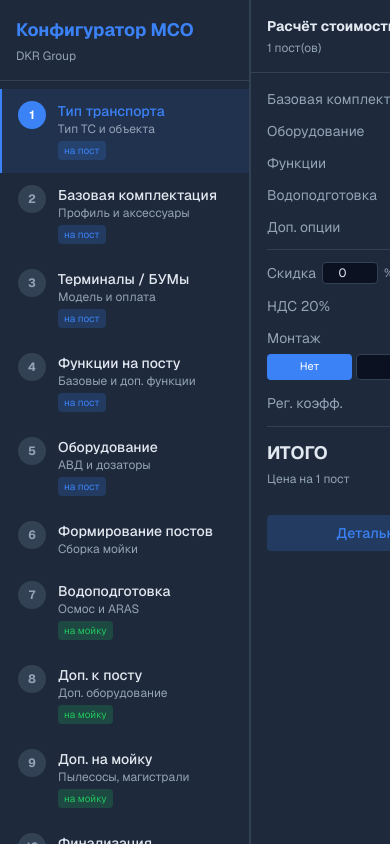
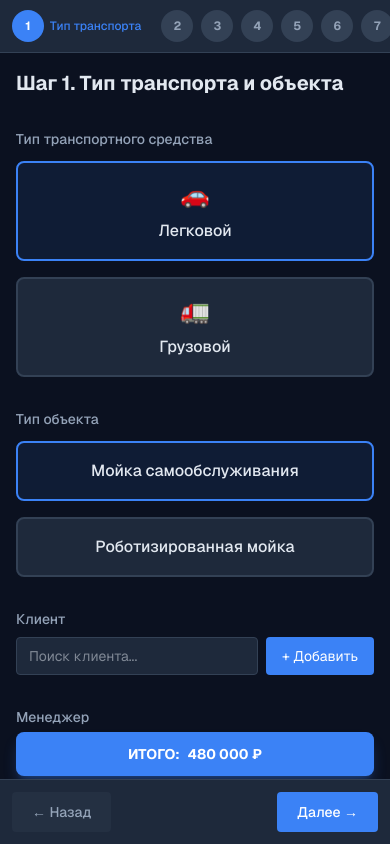
Before and after one commit to alexamatv/dkr-configurator, a Next.js app: page / in a window 390 px wide. Built offline with nearby package versions, Linux system fonts and the light colour scheme.

Commit message:
responsive mobile layout

```diff
--- a/src/app/globals.css
+++ b/src/app/globals.css
@@ -49,6 +49,15 @@ body {
   background: var(--muted);
 }
 
+/* Hide scrollbar for mobile nav */
+.scrollbar-hide {
+  -ms-overflow-style: none;
+  scrollbar-width: none;
+}
+.scrollbar-hide::-webkit-scrollbar {
+  display: none;
+}
+
 /* Radio card styles */
 .radio-card {
   cursor: pointer;
--- a/src/components/CostPanel.tsx
+++ b/src/components/CostPanel.tsx
@@ -1,5 +1,6 @@
 'use client';
 
+import { useState } from 'react';
 import type { WizardState, Step10Data, MontageType } from '@/types';
 import {
   profiles,
@@ -20,7 +21,7 @@ function fmt(n: number): string {
   return n.toLocaleString('ru-RU') + ' ₽';
 }
 
-export function CostPanel({ state, onUpdateStep10 }: CostPanelProps) {
+function useCostCalc(state: WizardState) {
   const posts = state.posts.length > 0 ? state.posts : [];
   const postCount = Math.max(posts.length, 1);
 
@@ -91,9 +92,6 @@ export function CostPanel({ state, onUpdateStep10 }: CostPanelProps) {
   const regionalCoeff = state.step10.regionalCoefficient;
   const total = (afterDiscount + vatAmount + montageAmount) * regionalCoeff;
 
-  const update10 = (patch: Partial<Step10Data>) =>
-    onUpdateStep10({ ...state.step10, ...patch });
-
   const lines: [string, number][] = [
     ['Базовая комплектация', profilePrice * postCount],
     ['Оборудование', (avdPrice + bumPrice) * postCount],
@@ -102,18 +100,45 @@ export function CostPanel({ state, onUpdateStep10 }: CostPanelProps) {
     ['Доп. опции', postExtrasPrice + vacuumPrice + washExtrasPrice + pipelinesPrice],
   ];
 
+  return {
+    postCount,
+    lines,
+    subtotal,
+    discountPct,
+    discountAmount,
+    vatPct,
+    vatAmount,
+    montage,
+    montageAmount,
+    regionalCoeff,
+    total,
+  };
+}
+
 const montageOptions: { value: MontageType; label: string }[] = [
   { value: 'none', label: 'Нет' },
   { value: 'commissioning', label: '5%' },
   { value: 'full', label: '10%' },
 ];
 
+function CostContent({
+  state,
+  onUpdateStep10,
+  calc,
+}: {
+  state: WizardState;
+  onUpdateStep10: (data: Step10Data) => void;
+  calc: ReturnType<typeof useCostCalc>;
+}) {
+  const {
+    postCount, lines, subtotal, discountPct, discountAmount,
+    vatPct, vatAmount, montage, montageAmount, regionalCoeff, total,
+  } = calc;
+
+  const update10 = (patch: Partial<Step10Data>) =>
+    onUpdateStep10({ ...state.step10, ...patch });
+
   return (
-    <div className="w-[300px] shrink-0 bg-surface border-l border-border overflow-y-auto">
-      <div className="p-4 border-b border-border">
-        <h3 className="text-sm font-bold text-foreground">Расчёт стоимости</h3>
-        <p className="text-xs text-muted mt-1">{postCount} пост(ов)</p>
-      </div>
     <div className="p-4 space-y-3 text-sm">
       {lines.map(([label, value]) => (
         <div key={label} className="flex justify-between">
@@ -123,7 +148,6 @@ export function CostPanel({ state, onUpdateStep10 }: CostPanelProps) {
       ))}
 
       <div className="border-t border-border pt-3 space-y-3">
-          {/* Скидка — всегда видна, с инлайн-полем */}
         <div className="flex items-center justify-between">
           <div className="flex items-center gap-1.5">
             <span className="text-muted">Скидка</span>
@@ -142,13 +166,11 @@ export function CostPanel({ state, onUpdateStep10 }: CostPanelProps) {
           </span>
         </div>
 
-          {/* НДС */}
         <div className="flex justify-between">
           <span className="text-muted">НДС {vatPct}%</span>
           <span className="font-medium">{fmt(vatAmount)}</span>
         </div>
 
-          {/* Монтаж — всегда видна, инлайн-выбор */}
         <div className="space-y-1.5">
           <div className="flex items-center justify-between">
             <span className="text-muted">Монтаж</span>
@@ -171,7 +193,6 @@ export function CostPanel({ state, onUpdateStep10 }: CostPanelProps) {
           </div>
         </div>
 
-          {/* Региональный коэффициент — всегда виден, с инлайн-полем */}
         <div className="flex items-center justify-between">
           <span className="text-muted">Рег. коэфф.</span>
           <div className="flex items-center gap-1">
@@ -205,6 +226,58 @@ export function CostPanel({ state, onUpdateStep10 }: CostPanelProps) {
         Детальный расчёт
       </button>
     </div>
-    </div>
   );
 }
+
+export function CostPanel({ state, onUpdateStep10 }: CostPanelProps) {
+  const [mobileOpen, setMobileOpen] = useState(false);
+  const calc = useCostCalc(state);
+
+  return (
+    <>
+      {/* Desktop sidebar */}
+      <div className="hidden lg:block w-[300px] shrink-0 bg-surface border-l border-border overflow-y-auto">
+        <div className="p-4 border-b border-border">
+          <h3 className="text-sm font-bold text-foreground">Расчёт стоимости</h3>
+          <p className="text-xs text-muted mt-1">{calc.postCount} пост(ов)</p>
+        </div>
+        <CostContent state={state} onUpdateStep10={onUpdateStep10} calc={calc} />
+      </div>
+
+      {/* Mobile floating button */}
+      <button
+        onClick={() => setMobileOpen(true)}
+        className="lg:hidden fixed bottom-[68px] left-0 right-0 z-30 mx-4 py-3 bg-accent text-white font-bold text-sm rounded-lg shadow-lg shadow-accent/30 flex items-center justify-center gap-2"
+      >
+        <span>ИТОГО:</span>
+        <span>{fmt(calc.total)}</span>
+      </button>
+
+      {/* Mobile bottom sheet */}
+      {mobileOpen && (
+        <div className="lg:hidden fixed inset-0 z-50 flex flex-col">
+          <div
+            className="flex-shrink-0 bg-black/60"
+            style={{ height: '60px' }}
+            onClick={() => setMobileOpen(false)}
+          />
+          <div className="flex-1 bg-surface rounded-t-2xl overflow-y-auto flex flex-col">
+            <div className="sticky top-0 bg-surface z-10 flex items-center justify-between p-4 border-b border-border rounded-t-2xl">
+              <div>
+                <h3 className="text-sm font-bold text-foreground">Расчёт стоимости</h3>
+                <p className="text-xs text-muted mt-0.5">{calc.postCount} пост(ов)</p>
+              </div>
+              <button
+                onClick={() => setMobileOpen(false)}
+                className="w-9 h-9 rounded-full bg-border/50 flex items-center justify-center text-muted hover:text-foreground transition-colors"
+              >
+                ✕
+              </button>
+            </div>
+            <CostContent state={state} onUpdateStep10={onUpdateStep10} calc={calc} />
+          </div>
+        </div>
+      )}
+    </>
+  );
+}
--- a/src/components/StepNavigation.tsx
+++ b/src/components/StepNavigation.tsx
@@ -1,4 +1,6 @@
 'use client';
+
+import { useRef, useEffect } from 'react';
 
 interface StepInfo {
   number: number;
@@ -26,8 +28,20 @@ interface StepNavigationProps {
 }
 
 export function StepNavigation({ currentStep, onStepClick }: StepNavigationProps) {
+  const scrollRef = useRef<HTMLDivElement>(null);
+
+  useEffect(() => {
+    if (!scrollRef.current) return;
+    const activeBtn = scrollRef.current.querySelector('[data-active="true"]');
+    if (activeBtn) {
+      activeBtn.scrollIntoView({ behavior: 'smooth', inline: 'center', block: 'nearest' });
+    }
+  }, [currentStep]);
+
   return (
-    <div className="w-[250px] shrink-0 bg-surface border-r border-border overflow-y-auto">
+    <>
+      {/* Desktop sidebar */}
+      <div className="hidden lg:flex w-[250px] shrink-0 bg-surface border-r border-border overflow-y-auto flex-col">
         <div className="p-4 border-b border-border">
           <h2 className="text-lg font-bold text-accent">Конфигуратор МСО</h2>
           <p className="text-xs text-muted mt-1">DKR Group</p>
@@ -75,5 +89,46 @@ export function StepNavigation({ currentStep, onStepClick }: StepNavigationProps
           })}
         </nav>
       </div>
+
+      {/* Mobile horizontal strip */}
+      <div className="lg:hidden shrink-0 bg-surface border-b border-border">
+        <div
+          ref={scrollRef}
+          className="flex items-center gap-2 px-3 py-2.5 overflow-x-auto scrollbar-hide"
+        >
+          {steps.map((step) => {
+            const isActive = currentStep === step.number;
+            const isPast = currentStep > step.number;
+            return (
+              <button
+                key={step.number}
+                data-active={isActive}
+                onClick={() => onStepClick(step.number)}
+                className={`shrink-0 flex items-center gap-1.5 transition-colors ${
+                  isActive ? 'pr-3' : ''
+                }`}
+              >
+                <span
+                  className={`w-8 h-8 rounded-full flex items-center justify-center text-xs font-bold transition-colors ${
+                    isActive
+                      ? 'bg-accent text-white'
+                      : isPast
+                        ? 'bg-success/20 text-success'
+                        : 'bg-border text-muted'
+                  }`}
+                >
+                  {isPast ? '✓' : step.number}
+                </span>
+                {isActive && (
+                  <span className="text-xs font-medium text-accent whitespace-nowrap">
+                    {step.name}
+                  </span>
+                )}
+              </button>
+            );
+          })}
+        </div>
+      </div>
+    </>
   );
 }
--- a/src/components/Wizard.tsx
+++ b/src/components/Wizard.tsx
@@ -106,7 +106,6 @@ export function Wizard() {
   const updateStep2 = useCallback((data: Step2Data) => {
     setState((s) => {
       const profile = profiles.find((p) => p.id === data.profile);
-      const prevProfile = profiles.find((p) => p.id === s.step2.profile);
       let newStep5 = s.step5;
       if (profile && data.profile !== s.step2.profile) {
         newStep5 = {
@@ -282,7 +281,6 @@ export function Wizard() {
     }
   };
 
-  // On step 5→6 transition, auto-save current post if going forward
   const handleNext = () => {
     if (state.currentStep === 5) {
       saveCurrentPostToList();
@@ -293,18 +291,21 @@ export function Wizard() {
   };
 
   return (
-    <div className="flex h-screen overflow-hidden">
+    <div className="flex flex-col lg:flex-row h-screen overflow-hidden">
       <StepNavigation currentStep={state.currentStep} onStepClick={setStep} />
 
-      <div className="flex-1 flex flex-col min-w-0">
-        <div className="flex-1 overflow-y-auto p-8">
+      <div className="flex-1 flex flex-col min-w-0 min-h-0">
+        {/* Scrollable content area — on mobile needs bottom padding for floating elements */}
+        <div className="flex-1 overflow-y-auto p-4 lg:p-8 pb-36 lg:pb-8">
           {renderStep()}
         </div>
-        <div className="shrink-0 p-4 border-t border-border bg-surface flex justify-between">
+
+        {/* Nav buttons: fixed at bottom on mobile, inline on desktop */}
+        <div className="shrink-0 p-3 lg:p-4 border-t border-border bg-surface flex justify-between fixed bottom-0 left-0 right-0 z-40 lg:static">
           <button
             onClick={goBack}
             disabled={state.currentStep === 1}
-            className={`px-6 py-2.5 rounded font-medium text-sm transition-colors ${
+            className={`px-5 lg:px-6 py-2.5 rounded font-medium text-sm transition-colors ${
               state.currentStep === 1
                 ? 'bg-border/30 text-muted cursor-not-allowed'
                 : 'bg-surface-hover text-foreground hover:bg-border'
@@ -315,7 +316,7 @@ export function Wizard() {
           <button
             onClick={handleNext}
             disabled={state.currentStep === 10}
-            className={`px-6 py-2.5 rounded font-medium text-sm transition-colors ${
+            className={`px-5 lg:px-6 py-2.5 rounded font-medium text-sm transition-colors ${
               state.currentStep === 10
                 ? 'bg-border/30 text-muted cursor-not-allowed'
                 : 'bg-accent text-white hover:bg-accent-hover'
--- a/src/components/steps/Step1Transport.tsx
+++ b/src/components/steps/Step1Transport.tsx
@@ -17,12 +17,12 @@ export function Step1Transport({ data, onChange }: Props) {
 
       <div>
         <label className="block text-sm font-medium text-muted mb-3">Тип транспортного средства</label>
-        <div className="flex gap-4">
+        <div className="grid grid-cols-1 sm:grid-cols-2 gap-4">
           {([['passenger', 'Легковой'], ['truck', 'Грузовой']] as const).map(([value, label]) => (
             <button
               key={value}
               onClick={() => update({ vehicleType: value })}
-              className={`radio-card flex-1 text-center ${data.vehicleType === value ? 'selected' : ''}`}
+              className={`radio-card text-center ${data.vehicleType === value ? 'selected' : ''}`}
             >
               <div className="text-2xl mb-2">{value === 'passenger' ? '🚗' : '🚛'}</div>
               <div className="font-medium">{label}</div>
@@ -33,13 +33,13 @@ export function Step1Transport({ data, onChange }: Props) {
 
       <div>
         <label className="block text-sm font-medium text-muted mb-3">Тип объекта</label>
-        <div className="flex gap-4">
+        <div className="grid grid-cols-1 sm:grid-cols-2 gap-4">
           {([['self_service', 'Мойка самообслуживания'], ['robotic', 'Роботизированная мойка']] as const).map(
             ([value, label]) => (
               <button
                 key={value}
                 onClick={() => update({ objectType: value })}
-                className={`radio-card flex-1 text-center ${data.objectType === value ? 'selected' : ''}`}
+                className={`radio-card text-center ${data.objectType === value ? 'selected' : ''}`}
               >
                 <div className="font-medium">{label}</div>
               </button>
--- a/src/components/steps/Step2BaseConfig.tsx
+++ b/src/components/steps/Step2BaseConfig.tsx
@@ -24,7 +24,7 @@ export function Step2BaseConfig({ data, onChange }: Props) {
 
       <div>
         <label className="block text-sm font-medium text-muted mb-3">Профиль</label>
-        <div className="grid grid-cols-3 gap-4">
+        <div className="grid grid-cols-1 sm:grid-cols-3 gap-4">
           {profiles.map((p) => (
             <button
               key={p.id}
@@ -43,7 +43,7 @@ export function Step2BaseConfig({ data, onChange }: Props) {
 
       <div>
         <label className="block text-sm font-medium text-muted mb-3">Аксессуары</label>
-        <div className="grid grid-cols-2 gap-3">
+        <div className="grid grid-cols-1 sm:grid-cols-2 gap-3">
           {data.accessories.map((acc) => (
             <label
               key={acc.id}
--- a/src/components/steps/Step3Terminals.tsx
+++ b/src/components/steps/Step3Terminals.tsx
@@ -27,7 +27,7 @@ export function Step3Terminals({ data, onChange }: Props) {
 
       <div>
         <label className="block text-sm font-medium text-muted mb-3">Модель БУМа</label>
-        <div className="grid grid-cols-2 gap-4">
+        <div className="grid grid-cols-1 sm:grid-cols-2 gap-4">
           {bumModels.map((b) => (
             <button
               key={b.id}
@@ -48,7 +48,7 @@ export function Step3Terminals({ data, onChange }: Props) {
 
       <div>
         <label className="block text-sm font-medium text-muted mb-3">Система оплаты</label>
-        <div className="grid grid-cols-2 gap-3">
+        <div className="grid grid-cols-1 sm:grid-cols-2 gap-3">
           {paymentSystems.map((ps) => {
             const selected = data.paymentSystems.includes(ps);
             return (
--- a/src/components/steps/Step4Functions.tsx
+++ b/src/components/steps/Step4Functions.tsx
@@ -41,7 +41,7 @@ export function Step4Functions({ data, bumModelId, onChange }: Props) {
 
       <div>
         <label className="block text-sm font-medium text-muted mb-3">Базовые функции</label>
-        <div className="grid grid-cols-3 gap-3">
+        <div className="grid grid-cols-1 sm:grid-cols-3 gap-3">
           {baseFunctions.map((f) => (
             <label
               key={f.id}
--- a/src/components/steps/Step7Water.tsx
+++ b/src/components/steps/Step7Water.tsx
@@ -15,7 +15,7 @@ export function Step7Water({ data, onChange }: Props) {
 
       <div>
         <label className="block text-sm font-medium text-muted mb-3">Система осмоса</label>
-        <div className="grid grid-cols-2 gap-3">
+        <div className="grid grid-cols-1 sm:grid-cols-2 gap-3">
           <button
             onClick={() => onChange({ ...data, osmosOption: 'none' })}
             className={`radio-card text-center ${data.osmosOption === 'none' ? 'selected' : ''}`}
--- a/src/components/steps/Step9WashExtras.tsx
+++ b/src/components/steps/Step9WashExtras.tsx
@@ -31,7 +31,7 @@ export function Step9WashExtras({ data, onChange }: Props) {
 
       <div>
         <label className="block text-sm font-medium text-muted mb-3">Уличные пылесосы</label>
-        <div className="grid grid-cols-2 gap-3">
+        <div className="grid grid-cols-1 sm:grid-cols-2 gap-3">
           {vacuumOptions.map((v) => (
             <button
               key={v.id}
```
Also changed, not shown: src/components/steps/Step10Final.tsx (+15 -11 lines), src/components/steps/Step6Posts.tsx (+6 -4 lines). Lines whose indentation alone changed are shown as unchanged.
